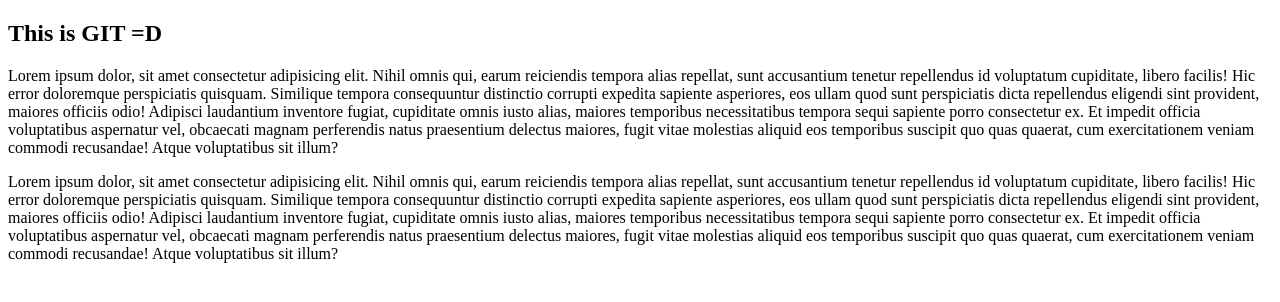
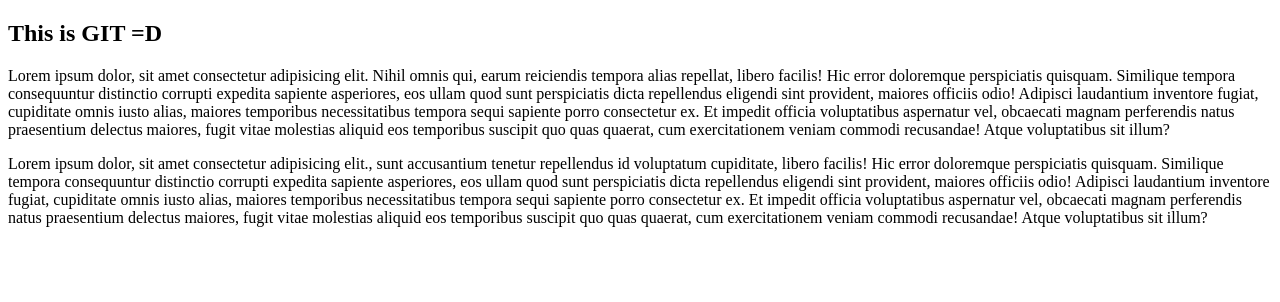
Before and after one commit to Matan0600/Pistachios, a plain HTML site: page index.html in a window 1280 px wide. Drawn offline with Linux system fonts and the light colour scheme.

Commit message:
deleted line

```diff
--- a/index.html
+++ b/index.html
@@ -12,10 +12,10 @@
     <section>
         <h1>This is GIT =D</h1>
         <p>
-            Lorem ipsum dolor, sit amet consectetur adipisicing elit. Nihil omnis qui, earum reiciendis tempora alias repellat, sunt accusantium tenetur repellendus id voluptatum cupiditate, libero facilis! Hic error doloremque perspiciatis quisquam. Similique tempora consequuntur distinctio corrupti expedita sapiente asperiores, eos ullam quod sunt perspiciatis dicta repellendus eligendi sint provident, maiores officiis odio! Adipisci laudantium inventore fugiat, cupiditate omnis iusto alias, maiores temporibus necessitatibus tempora sequi sapiente porro consectetur ex. Et impedit officia voluptatibus aspernatur vel, obcaecati magnam perferendis natus praesentium delectus maiores, fugit vitae molestias aliquid eos temporibus suscipit quo quas quaerat, cum exercitationem veniam commodi recusandae! Atque voluptatibus sit illum?
+            Lorem ipsum dolor, sit amet consectetur adipisicing elit. Nihil omnis qui, earum reiciendis tempora alias repellat, libero facilis! Hic error doloremque perspiciatis quisquam. Similique tempora consequuntur distinctio corrupti expedita sapiente asperiores, eos ullam quod sunt perspiciatis dicta repellendus eligendi sint provident, maiores officiis odio! Adipisci laudantium inventore fugiat, cupiditate omnis iusto alias, maiores temporibus necessitatibus tempora sequi sapiente porro consectetur ex. Et impedit officia voluptatibus aspernatur vel, obcaecati magnam perferendis natus praesentium delectus maiores, fugit vitae molestias aliquid eos temporibus suscipit quo quas quaerat, cum exercitationem veniam commodi recusandae! Atque voluptatibus sit illum?
         </p>
         <p>
-            Lorem ipsum dolor, sit amet consectetur adipisicing elit. Nihil omnis qui, earum reiciendis tempora alias repellat, sunt accusantium tenetur repellendus id voluptatum cupiditate, libero facilis! Hic error doloremque perspiciatis quisquam. Similique tempora consequuntur distinctio corrupti expedita sapiente asperiores, eos ullam quod sunt perspiciatis dicta repellendus eligendi sint provident, maiores officiis odio! Adipisci laudantium inventore fugiat, cupiditate omnis iusto alias, maiores temporibus necessitatibus tempora sequi sapiente porro consectetur ex. Et impedit officia voluptatibus aspernatur vel, obcaecati magnam perferendis natus praesentium delectus maiores, fugit vitae molestias aliquid eos temporibus suscipit quo quas quaerat, cum exercitationem veniam commodi recusandae! Atque voluptatibus sit illum?
+            Lorem ipsum dolor, sit amet consectetur adipisicing elit., sunt accusantium tenetur repellendus id voluptatum cupiditate, libero facilis! Hic error doloremque perspiciatis quisquam. Similique tempora consequuntur distinctio corrupti expedita sapiente asperiores, eos ullam quod sunt perspiciatis dicta repellendus eligendi sint provident, maiores officiis odio! Adipisci laudantium inventore fugiat, cupiditate omnis iusto alias, maiores temporibus necessitatibus tempora sequi sapiente porro consectetur ex. Et impedit officia voluptatibus aspernatur vel, obcaecati magnam perferendis natus praesentium delectus maiores, fugit vitae molestias aliquid eos temporibus suscipit quo quas quaerat, cum exercitationem veniam commodi recusandae! Atque voluptatibus sit illum?
         </p>
     </section>
 </body>
```
